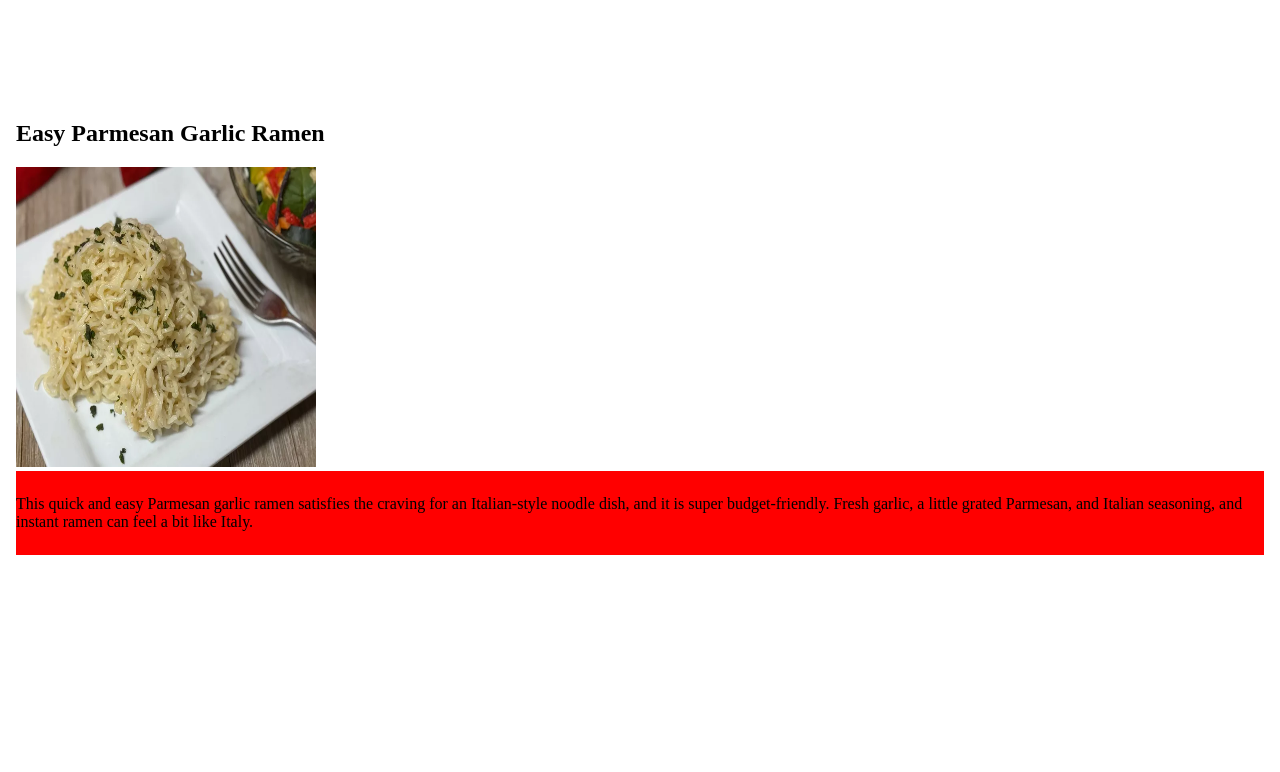
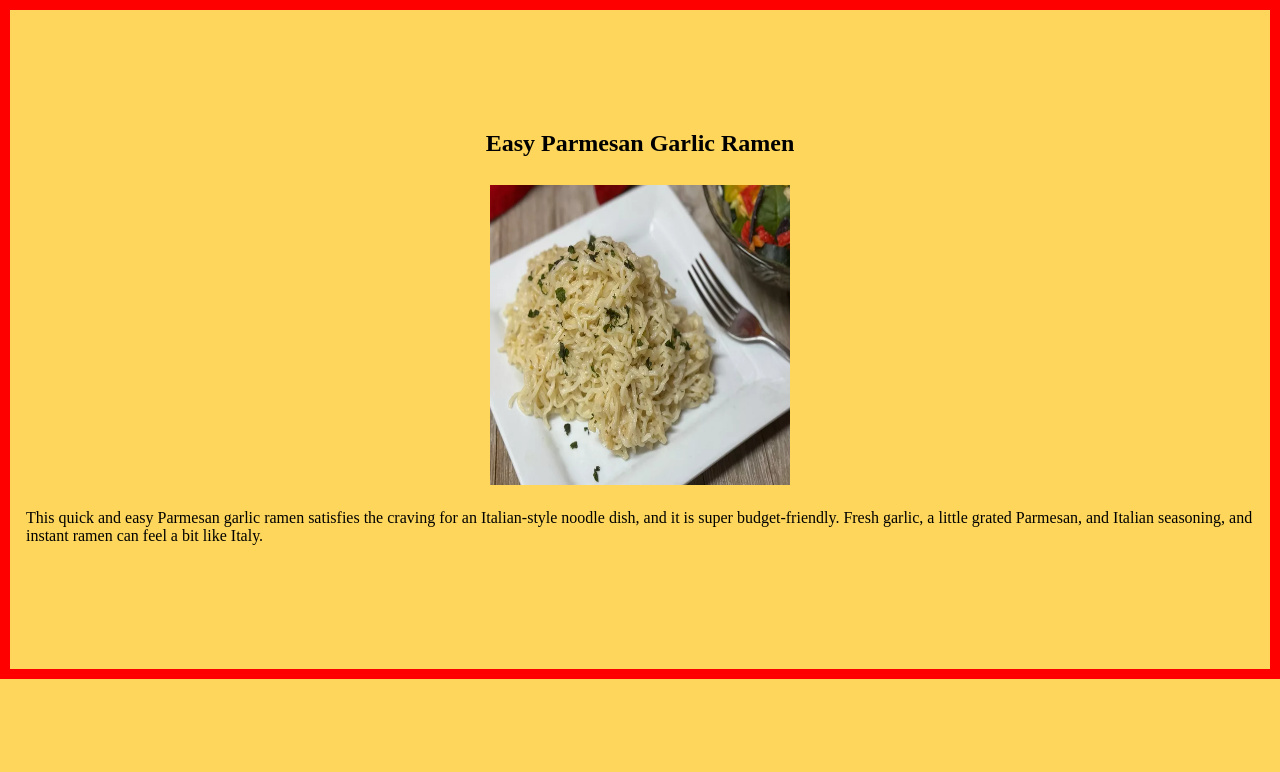
Before and after one commit to ZenHanley/odin-recipes, a plain HTML site: page recipes/ramen.html in a window 1280 px wide. Shown: the top 772 px of the page. Drawn offline with Linux system fonts and the light colour scheme.

Commit message:
aligning content in root.css

```diff
--- a/css/home.css
+++ b/css/home.css
@@ -3,7 +3,7 @@
     /*--                  Image & Title              --*/
     /*-- =========================================== --*/
 
-        #home {
+        #main {
             /* 144px - 300px - leaving extra space for the navigation */
             padding: clamp(9rem, 10vw, 18.75rem) 0.9375rem 0;
             /* prevents padding and border from affecting height and width */
--- a/css/orange-chicken.css
+++ b/css/orange-chicken.css
@@ -2,7 +2,7 @@
 /*--                Image & Title                --*/
 /*-- =========================================== --*/
 @media only screen and (min-width: 0px) {
-        #orange-chicken {
+        #main {
             padding: var(--sectionpadding);
         }
         .container {
--- a/css/ramen.css
+++ b/css/ramen.css
@@ -2,7 +2,7 @@
 /*--                Image & Title                --*/
 /*-- =========================================== --*/
 @media only screen and (min-width: 0px) {
-        #ramen {
+        #main {
             padding: var(--sectionpadding);
         }
         .container {
--- a/css/root.css
+++ b/css/root.css
@@ -5,11 +5,12 @@
 /* Base Template */
 @media only screen and (min-width: 0px) {
     :root {
-        --primary: rgb(226, 226, 119);
-        --secondary: rgb(5, 107, 5);
+        --primary: #FDD65B;
+        --secondary: ##D54215;
         --titlecolor: rgb(0, 0, 0);
         --subtitlecolor: rgb(151, 151, 151);
         --text: rgb(0, 0, 0);
+        --buttonbackground: #1D816D;
         --whitetext: rgb(255, 255, 255);
         /* 13px - 16px */
         --topperfontsize: clamp(0.8125rem, 1.6vw, 1rem);
@@ -19,9 +20,10 @@
         /* 60px - 100px top and bottom */
         --sectionpadding: clamp(3.75rem, 7.82vw, 6.25rem) 1rem;
     }
-    .body {
+    body {
         /* prevents padding and border from affecting height and width */
         box-sizing: border-box;
+        background-color: var(--primary);
     }
     .title {
         padding: 0;
@@ -67,12 +69,18 @@
 /*--                Image & Title                --*/
 /*-- =========================================== --*/
 @media only screen and (min-width: 0px) {
-        #orange-spaghetti {
+        #main {
             padding: var(--sectionpadding);
+            border: 10px red solid;
+            display: grid;
+            grid-template-rows: 0.5fr 2fr 0.5fr;
+            justify-items: center;
+
+
         }
         .container {
             padding: 0;
-            background-color: red;
+            background-color: var(--primary);
         }
 }
 
--- a/css/spaghetti.css
+++ b/css/spaghetti.css
@@ -2,7 +2,7 @@
 /*--                Image & Title                --*/
 /*-- =========================================== --*/
 @media only screen and (min-width: 0px) {
-        #orange-spaghetti {
+        #main {
             padding: var(--sectionpadding);
         }
         .container {
--- a/recipes/ramen.html
+++ b/recipes/ramen.html
@@ -12,7 +12,7 @@
 <!--                  Image & Title               -->
 <!-- ============================================ -->
 
-<section id="ramen">
+<section id="main">
     <h1 class="title">Easy Parmesan Garlic Ramen</h1>
     <!-- Image -->
     <img
@@ -28,7 +28,6 @@
             This quick and easy Parmesan garlic ramen satisfies the craving for an Italian-style noodle dish, and it is super budget-friendly. Fresh garlic, a little grated Parmesan, and Italian seasoning, and instant ramen can feel a bit like Italy.
         </p>
     </div>
-
 </section>
 
 <!-- ============================================ -->
```
Also changed, not shown: index.html (+3 -2 lines), recipes/orange-chicken.html (+1 -2 lines), recipes/spaghetti.html (+1 -2 lines).
